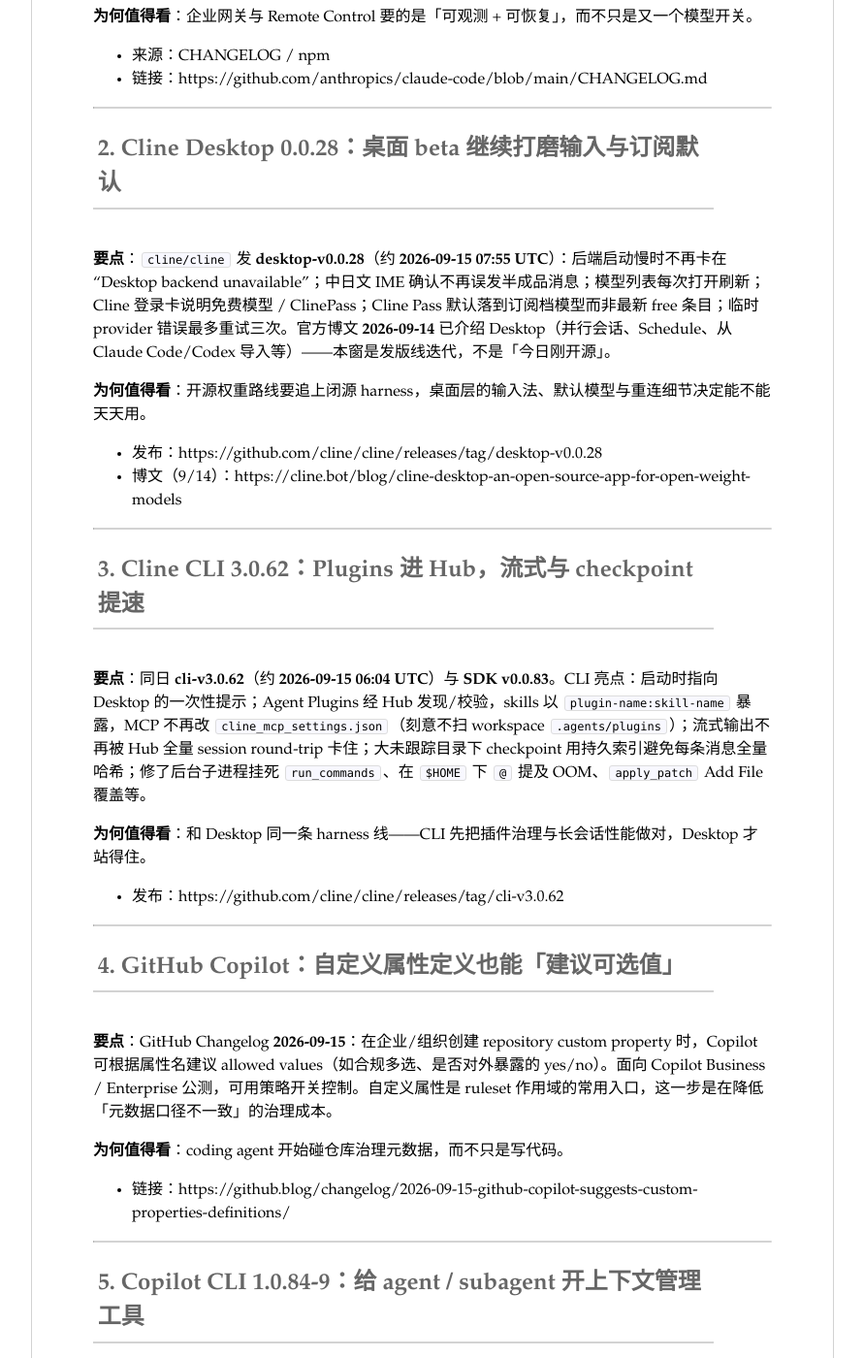
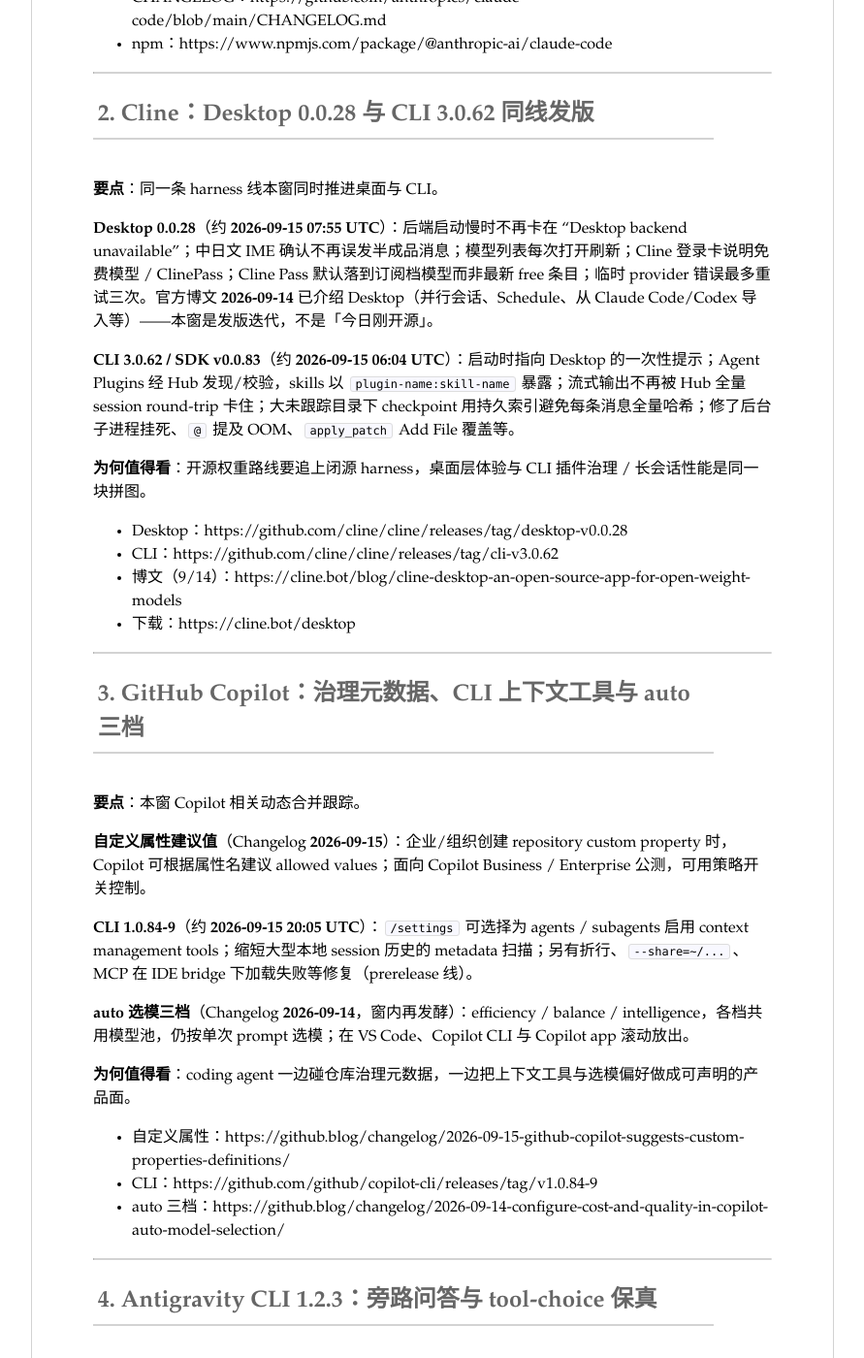
Before and after one commit to assertion/assertion.github.io, a Jekyll site: the page built from _posts/2026-09-16-ai-twitter-hots.md, in a window 1280 px wide and 1400 px high, scrolled down 926 px. Shown: the whole window at 97% size, without its empty margins (194-1085 px from the left). Built offline with Jekyll 4.4.1, drawn with Linux system fonts in a browser that asks for light colours; Markdown is read by kramdown in place of the engine named in the settings; some of the changed text lies outside the part shown.

Commit message:
Group same product into one hotspot item for 2026-09-16

```diff
--- a/_posts/2026-09-16-ai-twitter-hots.md
+++ b/_posts/2026-09-16-ai-twitter-hots.md
@@ -2,7 +2,7 @@
 layout: post
 title: AI Twitter 热点 · 2026-09-16
 categories: AI
-description: 过去一天 AI coding / 模型 / 产品的高信号动态摘要（约 10 条）
+description: 过去一天 AI coding / 模型 / 产品的高信号动态摘要（按产品合并）
 keywords: AI, Twitter, Claude Code, Cline, Copilot, Codex, Antigravity, OpenClaw
 ---
 
@@ -11,77 +11,61 @@
 
 ## 今日要点
 
-1. **Claude Code 2.1.273**：网关观测头、Remote Control fork，以及一长串生产态修复。
-2. **Cline Desktop 0.0.28**：中日文 IME、后端重连、ClinePass 引导等桌面体验补强（Desktop 产品叙事自 9/14 起）。
-3. **Cline CLI 3.0.62**：Agent Plugins 走 Hub、流式不再被 Hub 拖死、大仓库 checkpoint 不再卡死。
-4. **Copilot**：自定义属性建议值（9/15）+ CLI 1.0.84-9 上下文管理工具开关。
-5. 生态侧：**Antigravity CLI 1.2.3**、**Codex rust 0.155 alpha 列车**、**OpenClaw 主仓持续合入**、**Copilot auto 三档**（9/14，窗内仍在发酵）。
+1. **Claude Code**：2.1.273 网关观测头、Remote Control fork，以及一长串生产修复。
+2. **Cline**：Desktop 0.0.28 + CLI 3.0.62 / SDK，桌面体验与 Plugins Hub、流式 / checkpoint 提速同线推进（Desktop 产品叙事自 9/14）。
+3. **GitHub Copilot**：自定义属性建议值、CLI 上下文管理工具开关、auto 选模三档（9/14 再发酵）一并跟踪。
+4. **Antigravity CLI 1.2.3**：`/copy btw`、tool-choice 保真与 hooks / MCP 修复。
+5. **Codex** rust 0.155 alpha 列车继续推；**OpenClaw** 主仓持续合入（非新开源）。
 
 ---
 
-## 1. Claude Code 2.1.273：给网关更多遥测，Remote Control 可 fork
+## 1. Claude Code：2.1.273 网关遥测与 Remote Control fork
 
 **要点**：npm `@anthropic-ai/claude-code` **2.1.273**（约 **2026-09-15 18:06 UTC**）带来可选的 `x-claude-code-*` 请求头（`CLAUDE_CODE_GATEWAY_HINT_HEADERS=1`），方便 LLM 网关看到 request class、agent type、compaction 等信号；支持从 Claude app fork 以 `--remote-control` / `/remote-control` 起的会话，fork 在本机后台跑。同包还修了 MCP 断连提示、Bedrock/Vertex/Foundry 401/403 误导成 `/login`、sub-agent 结果丢失、context meter 双计等一长串生产问题。前一版 **2.1.272**（9/14 末）偏稳定性；**2.1.271** 的 Remote fast mode / `allowed_domains` 仍是本周主线。
 
 **为何值得看**：企业网关与 Remote Control 要的是「可观测 + 可恢复」，而不只是又一个模型开关。
 
-- 来源：CHANGELOG / npm
-- 链接：https://github.com/anthropics/claude-code/blob/main/CHANGELOG.md
+- CHANGELOG：https://github.com/anthropics/claude-code/blob/main/CHANGELOG.md
+- npm：https://www.npmjs.com/package/@anthropic-ai/claude-code
 
 ---
 
-## 2. Cline Desktop 0.0.28：桌面 beta 继续打磨输入与订阅默认
+## 2. Cline：Desktop 0.0.28 与 CLI 3.0.62 同线发版
 
-**要点**：`cline/cline` 发 **desktop-v0.0.28**（约 **2026-09-15 07:55 UTC**）：后端启动慢时不再卡在 “Desktop backend unavailable”；中日文 IME 确认不再误发半成品消息；模型列表每次打开刷新；Cline 登录卡说明免费模型 / ClinePass；Cline Pass 默认落到订阅档模型而非最新 free 条目；临时 provider 错误最多重试三次。官方博文 **2026-09-14** 已介绍 Desktop（并行会话、Schedule、从 Claude Code/Codex 导入等）——本窗是发版线迭代，不是「今日刚开源」。
+**要点**：同一条 harness 线本窗同时推进桌面与 CLI。
 
-**为何值得看**：开源权重路线要追上闭源 harness，桌面层的输入法、默认模型与重连细节决定能不能天天用。
+**Desktop 0.0.28**（约 **2026-09-15 07:55 UTC**）：后端启动慢时不再卡在 “Desktop backend unavailable”；中日文 IME 确认不再误发半成品消息；模型列表每次打开刷新；Cline 登录卡说明免费模型 / ClinePass；Cline Pass 默认落到订阅档模型而非最新 free 条目；临时 provider 错误最多重试三次。官方博文 **2026-09-14** 已介绍 Desktop（并行会话、Schedule、从 Claude Code/Codex 导入等）——本窗是发版迭代，不是「今日刚开源」。
 
-- 发布：https://github.com/cline/cline/releases/tag/desktop-v0.0.28
+**CLI 3.0.62 / SDK v0.0.83**（约 **2026-09-15 06:04 UTC**）：启动时指向 Desktop 的一次性提示；Agent Plugins 经 Hub 发现/校验，skills 以 `plugin-name:skill-name` 暴露；流式输出不再被 Hub 全量 session round-trip 卡住；大未跟踪目录下 checkpoint 用持久索引避免每条消息全量哈希；修了后台子进程挂死、`@` 提及 OOM、`apply_patch` Add File 覆盖等。
+
+**为何值得看**：开源权重路线要追上闭源 harness，桌面层体验与 CLI 插件治理 / 长会话性能是同一块拼图。
+
+- Desktop：https://github.com/cline/cline/releases/tag/desktop-v0.0.28
+- CLI：https://github.com/cline/cline/releases/tag/cli-v3.0.62
 - 博文（9/14）：https://cline.bot/blog/cline-desktop-an-open-source-app-for-open-weight-models
+- 下载：https://cline.bot/desktop
 
 ---
 
-## 3. Cline CLI 3.0.62：Plugins 进 Hub，流式与 checkpoint 提速
+## 3. GitHub Copilot：治理元数据、CLI 上下文工具与 auto 三档
 
-**要点**：同日 **cli-v3.0.62**（约 **2026-09-15 06:04 UTC**）与 **SDK v0.0.83**。CLI 亮点：启动时指向 Desktop 的一次性提示；Agent Plugins 经 Hub 发现/校验，skills 以 `plugin-name:skill-name` 暴露，MCP 不再改 `cline_mcp_settings.json`（刻意不扫 workspace `.agents/plugins`）；流式输出不再被 Hub 全量 session round-trip 卡住；大未跟踪目录下 checkpoint 用持久索引避免每条消息全量哈希；修了后台子进程挂死 `run_commands`、在 `$HOME` 下 `@` 提及 OOM、`apply_patch` Add File 覆盖等。
+**要点**：本窗 Copilot 相关动态合并跟踪。
 
-**为何值得看**：和 Desktop 同一条 harness 线——CLI 先把插件治理与长会话性能做对，Desktop 才站得住。
+**自定义属性建议值**（Changelog **2026-09-15**）：企业/组织创建 repository custom property 时，Copilot 可根据属性名建议 allowed values；面向 Copilot Business / Enterprise 公测，可用策略开关控制。
 
-- 发布：https://github.com/cline/cline/releases/tag/cli-v3.0.62
+**CLI 1.0.84-9**（约 **2026-09-15 20:05 UTC**）：`/settings` 可选择为 agents / subagents 启用 context management tools；缩短大型本地 session 历史的 metadata 扫描；另有折行、`--share=~/...`、MCP 在 IDE bridge 下加载失败等修复（prerelease 线）。
+
+**auto 选模三档**（Changelog **2026-09-14**，窗内再发酵）：efficiency / balance / intelligence，各档共用模型池，仍按单次 prompt 选模；在 VS Code、Copilot CLI 与 Copilot app 滚动放出。
+
+**为何值得看**：coding agent 一边碰仓库治理元数据，一边把上下文工具与选模偏好做成可声明的产品面。
+
+- 自定义属性：https://github.blog/changelog/2026-09-15-github-copilot-suggests-custom-properties-definitions/
+- CLI：https://github.com/github/copilot-cli/releases/tag/v1.0.84-9
+- auto 三档：https://github.blog/changelog/2026-09-14-configure-cost-and-quality-in-copilot-auto-model-selection/
 
 ---
 
-## 4. GitHub Copilot：自定义属性定义也能「建议可选值」
-
-**要点**：GitHub Changelog **2026-09-15**：在企业/组织创建 repository custom property 时，Copilot 可根据属性名建议 allowed values（如合规多选、是否对外暴露的 yes/no）。面向 Copilot Business / Enterprise 公测，可用策略开关控制。自定义属性是 ruleset 作用域的常用入口，这一步是在降低「元数据口径不一致」的治理成本。
-
-**为何值得看**：coding agent 开始碰仓库治理元数据，而不只是写代码。
-
-- 链接：https://github.blog/changelog/2026-09-15-github-copilot-suggests-custom-properties-definitions/
-
----
-
-## 5. Copilot CLI 1.0.84-9：给 agent / subagent 开上下文管理工具
-
-**要点**：`github/copilot-cli` **v1.0.84-9**（约 **2026-09-15 20:05 UTC**）在 `/settings` 增加选项，可选择为 agents 与 subagents 启用 context management tools；并缩短大型本地 session 历史的 metadata 扫描时间。同列车还有 End/Ctrl+E 折行、`--share=~/...` 展开、MCP 在 IDE bridge 下加载失败等修复。属 prerelease 线。
-
-**为何值得看**：CLI agent 的上下文工具面正在产品化成可开关能力，而不再是隐式默认。
-
-- 发布：https://github.com/github/copilot-cli/releases/tag/v1.0.84-9
-
----
-
-## 6. Copilot auto model selection：efficiency / balance / intelligence 三档（再发酵）
-
-**要点**：Changelog **2026-09-14** 为 auto 模型选择增加三档：efficiency（偏成本）、balance（日常）、intelligence（偏质量）。各档共用模型池，仍按单次 prompt 选模型；在 VS Code、Copilot CLI 与 Copilot app 滚动放出。相对本窗是「刚过一天仍在扩散」的产品叙事，不是今天才立项。
-
-**为何值得看**：把「自动选模」从黑盒拆成可声明的成本/质量偏好，是企业采购要听懂的语言。
-
-- 链接：https://github.blog/changelog/2026-09-14-configure-cost-and-quality-in-copilot-auto-model-selection/
-
----
-
-## 7. Antigravity CLI 1.2.3：`/copy btw` 与 tool-choice 保真
+## 4. Antigravity CLI 1.2.3：旁路问答与 tool-choice 保真
 
 **要点**：`google-antigravity/antigravity-cli` **1.2.3**（约 **2026-09-15 02:03 UTC**）：`/copy btw` 可复制折叠的 `/btw` 旁路问答全文；把 per-request tool-choice（any/required/named）翻译成后端原生 function-calling 配置；修了 `/hooks` 漏列插件内 hooks、带 `enable_mcp_tools` 的自定义 subagent 拿不到父级 MCP 列表、前几轮误触发反馈提示等问题。
 
@@ -91,9 +75,9 @@
 
 ---
 
-## 8. Codex rust 0.155.0-alpha.8：预发布列车继续推（空 notes）
+## 5. Codex：rust 0.155 alpha 列车继续推
 
-**要点**：`openai/codex` 在 **2026-09-15** 连续打出 rust **0.155.0-alpha.5 → alpha.8**（alpha.8 约 **22:26 UTC**），npm `@openai/codex` 同步到 **0.155.0-alpha.8** 多平台包。GitHub release body 基本为空——当作预发布列车信号即可，稳定/Python SDK 仍停在 **0.154.0** 叙事附近。不要写成「正式大版本今日发布」。
+**要点**：`openai/codex` 在 **2026-09-15** 连续打出 rust **0.155.0-alpha.5 → alpha.8**（alpha.8 约 **22:26 UTC**），npm `@openai/codex` 同步到 **0.155.0-alpha.8** 多平台包。GitHub release body 基本为空——当作预发布列车信号即可，稳定 / Python SDK 仍停在 **0.154.0** 叙事附近。不要写成「正式大版本今日发布」。
 
 **为何值得看**：跟踪 Codex harness 演进时，alpha 节奏本身就是信号；落地仍以有 notes 的稳定版为准。
 
@@ -101,21 +85,10 @@
 
 ---
 
-## 9. OpenClaw：主仓凌晨仍在合入（非新开源）
+## 6. OpenClaw：主仓持续合入（非新开源）
 
-**要点**：`openclaw/openclaw` 最新正式 tag 仍是 **v2026.9.4**（**2026-09-11**）。本窗可见主仓在 **2026-09-16 00:xx UTC** 附近持续合入测试/重构与 `fix(codex): …` 一类改动——说明 Codex runtime 相关路径仍在热修。suggested task / Control UI 等能力是既有产品线再发酵，不是今天新立仓。
+**要点**：`openclaw/openclaw` 最新正式 tag 仍是 **v2026.9.4**（**2026-09-11**）。本窗可见主仓在 **2026-09-16 00:xx UTC** 附近持续合入测试 / 重构与 `fix(codex): …` 一类改动——说明 Codex runtime 相关路径仍在热修。suggested task / Control UI 等能力是既有产品线再发酵，不是今天新立仓。
 
-**为何值得看**：和昨日「suggested task」讨论同一条线——多 session 委派正在变成各家 harness 的默认动作。
+**为何值得看**：多 session 委派正在变成各家 harness 的默认动作，这条仓还在热着。
 
 - 仓库：https://github.com/openclaw/openclaw
-
----
-
-## 10. Cline Desktop 产品叙事（9/14 博文）在开源权重桌面赛道继续扩散
-
-**要点**：Cline 官方博文（**2026-09-14**）把 Desktop 定位成面向开源权重的独立工作区：并行会话、Schedule（cron）、Web Search / Voice、Marketplace，以及从 Claude Code / Codex / OpenCode 导入任务后换开源权重续跑。文中附带 Terminal-Bench 2.0 上 Cline harness 与 Hermes / OpenCode 的对比表——强调「权重 × harness」而不是只换模型。结合本窗 **0.0.28** 发版，属于产品向再发酵，不是今日首发。
-
-**为何值得看**：开源权重要赢日常使用，缺的往往是桌面会话层，而不是又一个基准分数。
-
-- 博文：https://cline.bot/blog/cline-desktop-an-open-source-app-for-open-weight-models
-- 下载：https://cline.bot/desktop
```
